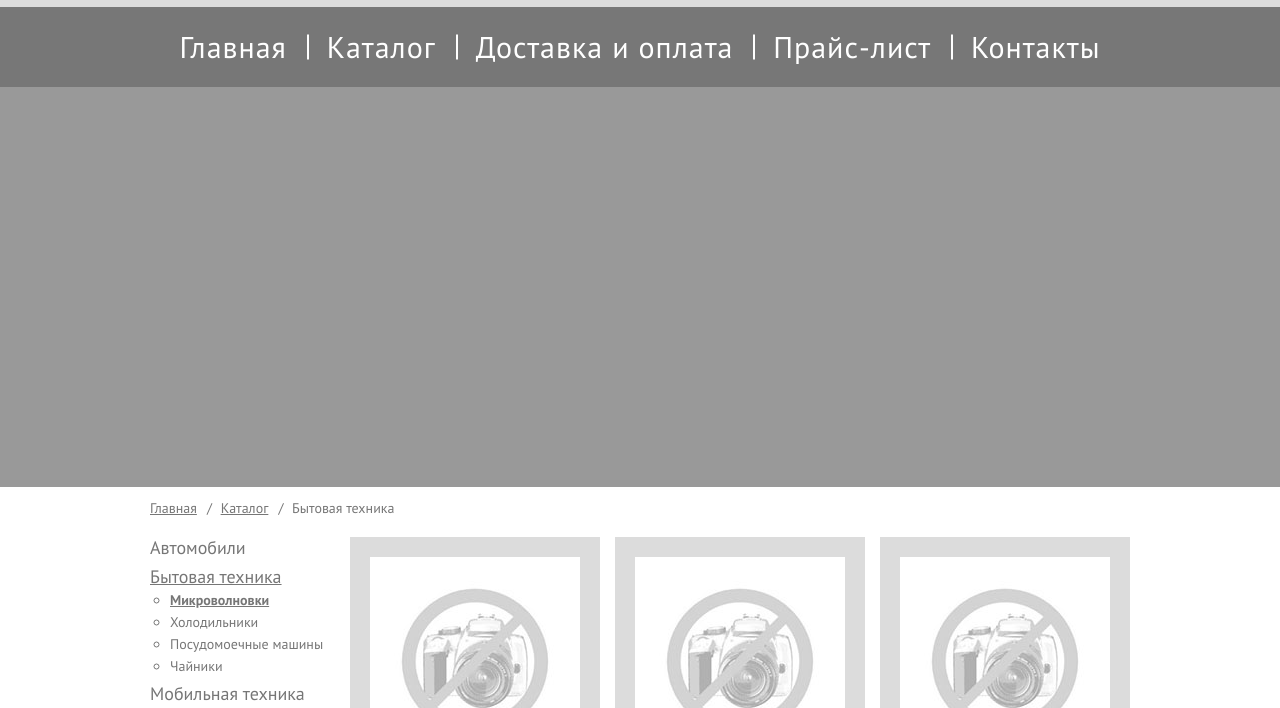
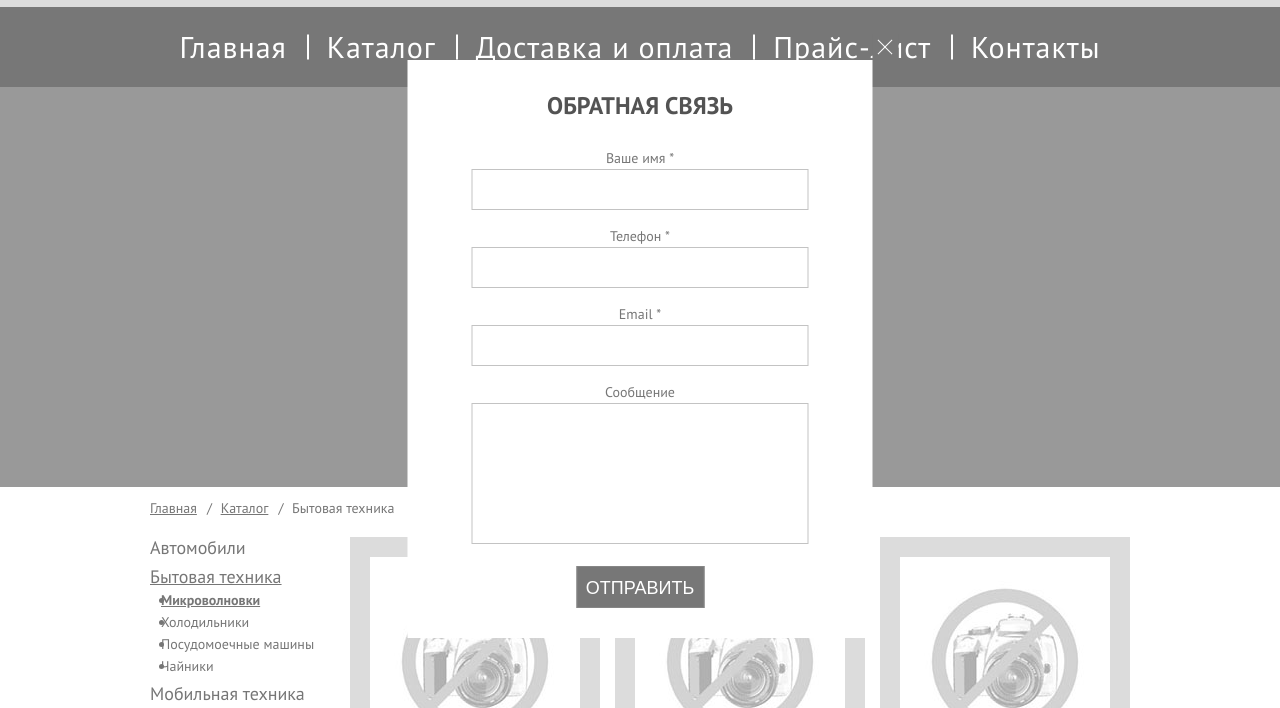
Before and after one commit to sklyanchuk/pixel-plus, a plain HTML site: page index.html in a window 1280 px wide. Shown: the part 223-931 px from the top of the page. Drawn offline with Linux system fonts and the light colour scheme.

Commit message:
Added feedback form style

```diff
--- a/css/main.css
+++ b/css/main.css
@@ -175,15 +175,19 @@ body {
 .content__nav-aside-inner-link_current {
   font-weight: bold;
 }
+
+.content__nav-aside-inner {
+  padding-left: 9px;
+  list-style-type: disc;
+  list-style-position: inside;
+}
 .content__nav-aside-inner-link {
   font-size: 14px;
+  margin-left: -18px;
 }
 .content__nav-aside-link:hover,
 .content__nav-aside-inner-link:hover {
   text-decoration: underline;
-}
-.content__nav-aside-inner {
-  padding-left: 20px;
 }
 
 .price-list {
@@ -334,8 +338,80 @@ body {
 
 /* Feedback form */
 .feedback_hidden {
-  display: none;
+  /*display: none;*/
 }
+.feedback_popup {
+  position: absolute;
+  top: 283px;
+  left: 50%;
+  transform: translateX(-50%);
+}
+.feedback {
+  width: 465px;
+  height: 578px;
+  margin: auto;
+  padding: 25px 64px;
+  text-align: center;
+  background-color: #fff;
+}
+.feedback__title {
+  font-size: 24px;
+  font-weight: bold;
+  text-transform: uppercase;
+  margin: 10px 0 30px 0;
+  color: #535353;
+}
+.feedback__input {
+  display: block;
+  width: 100%;
+  height: 41px;
+  border: 1px solid #c3c3c3;
+  margin-bottom: 15px;
+}
+.feedback__input_message {
+  height: 141px;
+  margin-bottom: 22px;
+}
+.feedback__submit {
+  width: 128px;
+  height: 42px;
+  padding: 0;
+  line-height: 42px;
+  font-size: 18px;
+  text-transform: uppercase;
+  color: #fff;
+  background-color: #777;
+  border: 1px solid #868686;
+}
+.feedback__close-btn {
+  position: absolute;
+  width: 26px;
+  height: 26px;
+  background-color: #777;
+  top: -26px;
+  right: -26px;
+}
+.feedback__close-btn::before {
+  position: absolute;
+  content: "";
+  height: 20px;
+  width: 1px;
+  top: 3px;
+  left: 12px;
+  background-color: #fff;
+  transform: rotate(-45deg);
+}
+.feedback__close-btn::after {
+  position: absolute;
+  content: "";
+  height: 20px;
+  width: 1px;
+  top: 3px;
+  left: 12px;
+  background-color: #fff;
+  transform: rotate(45deg);
+}
+
 
 /* Fonts */
 @font-face {
--- a/index.html
+++ b/index.html
@@ -198,13 +198,14 @@
     </div>
   </footer>
 
-  <form action="" method="post" name="feedback" class="feedback feedback_hidden">
+  <form action="" method="post" name="feedback" class="feedback feedback_hidden feedback_popup">
     <p class="feedback__title">Обратная связь</p>
     <label for="name">Ваше имя *<input type="text" name="name" class="feedback__input"></label>
     <label for="phone">Телефон *<input type="phone" name="phone" class="feedback__input"></label>
     <label for="email">Email *<input type="email" name="email" required class="feedback__input"></label>
-    <label for="message">Сообщение<input type="text" name="message" class="feedback__input"></label>
+    <label for="message">Сообщение<input type="text" name="message" class="feedback__input feedback__input_message"></label>
     <input type="submit" class="feedback__submit" value="Отправить">
+    <a href="#" class="feedback__close-btn"></a>
   </form>
 
   <script src="js/script.js"></script>
```
Also changed, not shown: feedback.html (+3 -2 lines).
